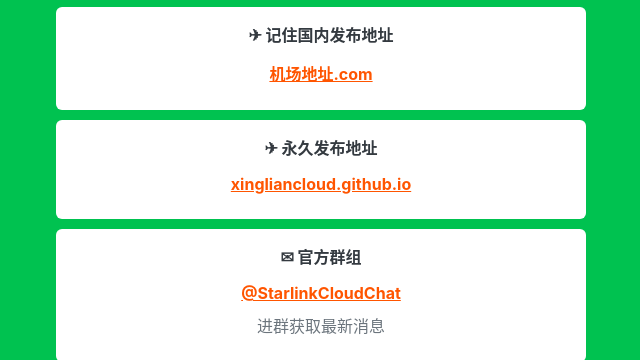
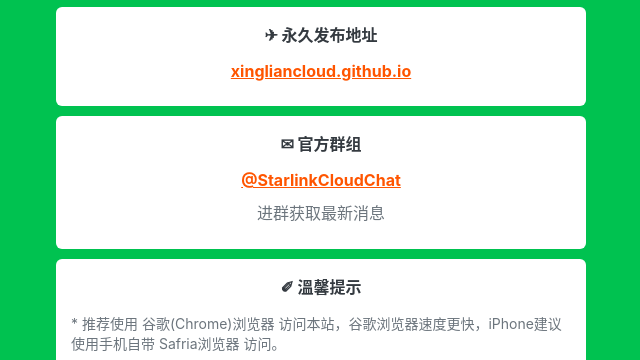
Before and after one commit to freenetcx/xinglianyun, a plain HTML site: page index.html in a window 1280 px wide. Shown: the part 205-565 px from the top of the page, without its empty margins (319-959 px from the left). Drawn offline with Linux system fonts and the light colour scheme.

Commit message:
Update index.html

```diff
--- a/index.html
+++ b/index.html
@@ -223,14 +223,6 @@
       <!-- <p class="c_blue c_link">最新地址➊：<a href="https://" target="_blank">https://</a></p> -->
     </div>
     <div class="field ">
-      <h4 class="title">✈ 记住国内发布地址</h4>
-      <ul>
-        <li><a href="https://机场地址.com" target="_blank">
-            <font color='#FF5500'><strong><u>机场地址.com</u></strong></font>
-          </a></li>
-      </ul>
-    </div>
-    <div class="field ">
       <h4 class="title">✈ 永久发布地址</h4>
       <ul>
         <li><a href="https://xingliancloud.github.io" target="_blank">
```
